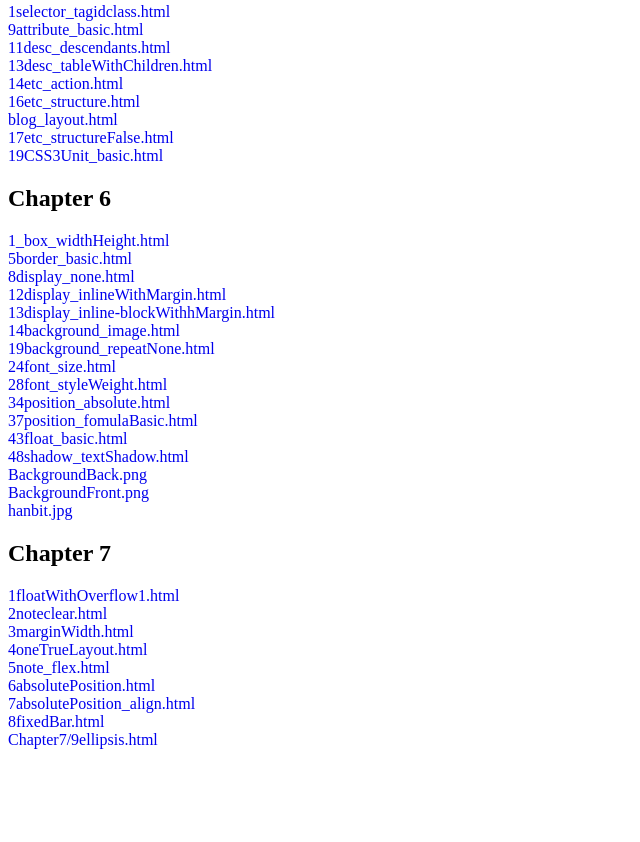
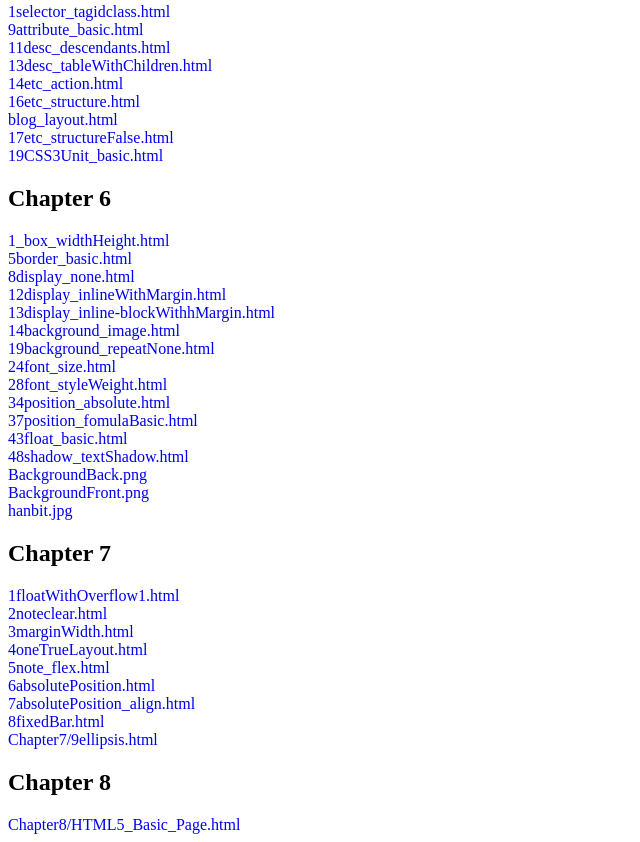
Before and after one commit to dlghdgml/web26-2-a12, a plain HTML site: page index.html in a window 1280 px wide. Shown: the part 855-1697 px from the top of the page, without its empty margins (0-640 px from the left). Before the commit the page ends 1612 px from the top, so only its background shows below. Drawn offline with Linux system fonts and the light colour scheme.

Commit message:
Update index.html

```diff
--- a/index.html
+++ b/index.html
@@ -85,5 +85,8 @@
     <a href="Chapter7/8fixedBar.html">8fixedBar.html</a><br>
     <a href="Chapter7/9ellipsis.html">Chapter7/9ellipsis.html</a><br>
 
+    <h2>Chapter 8</h2>
+    <a href="Chaper8/HTML5_Basic_Page.html">Chapter8/HTML5_Basic_Page.html</a><br>
+
 </body>
 </html>
```
